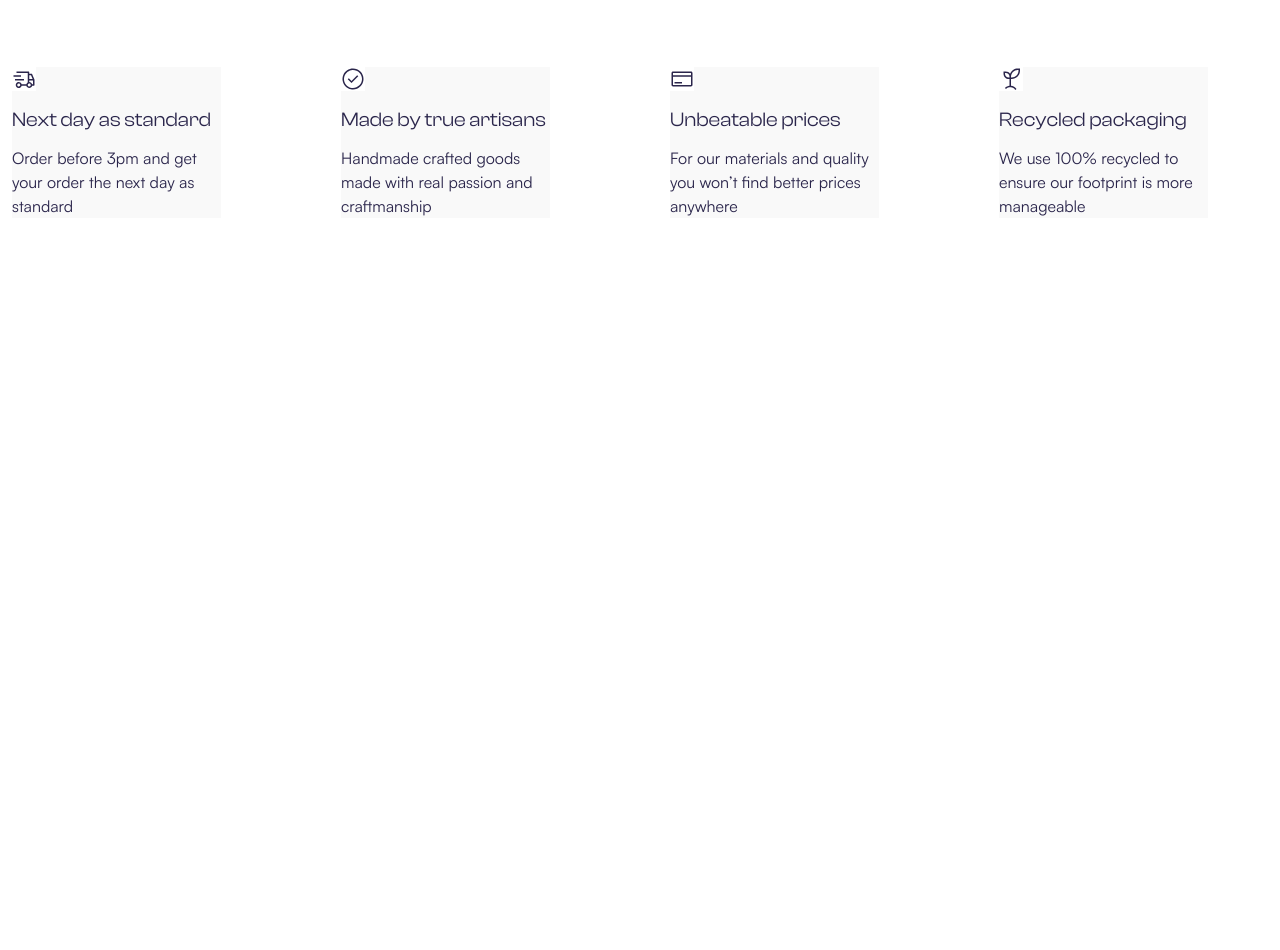
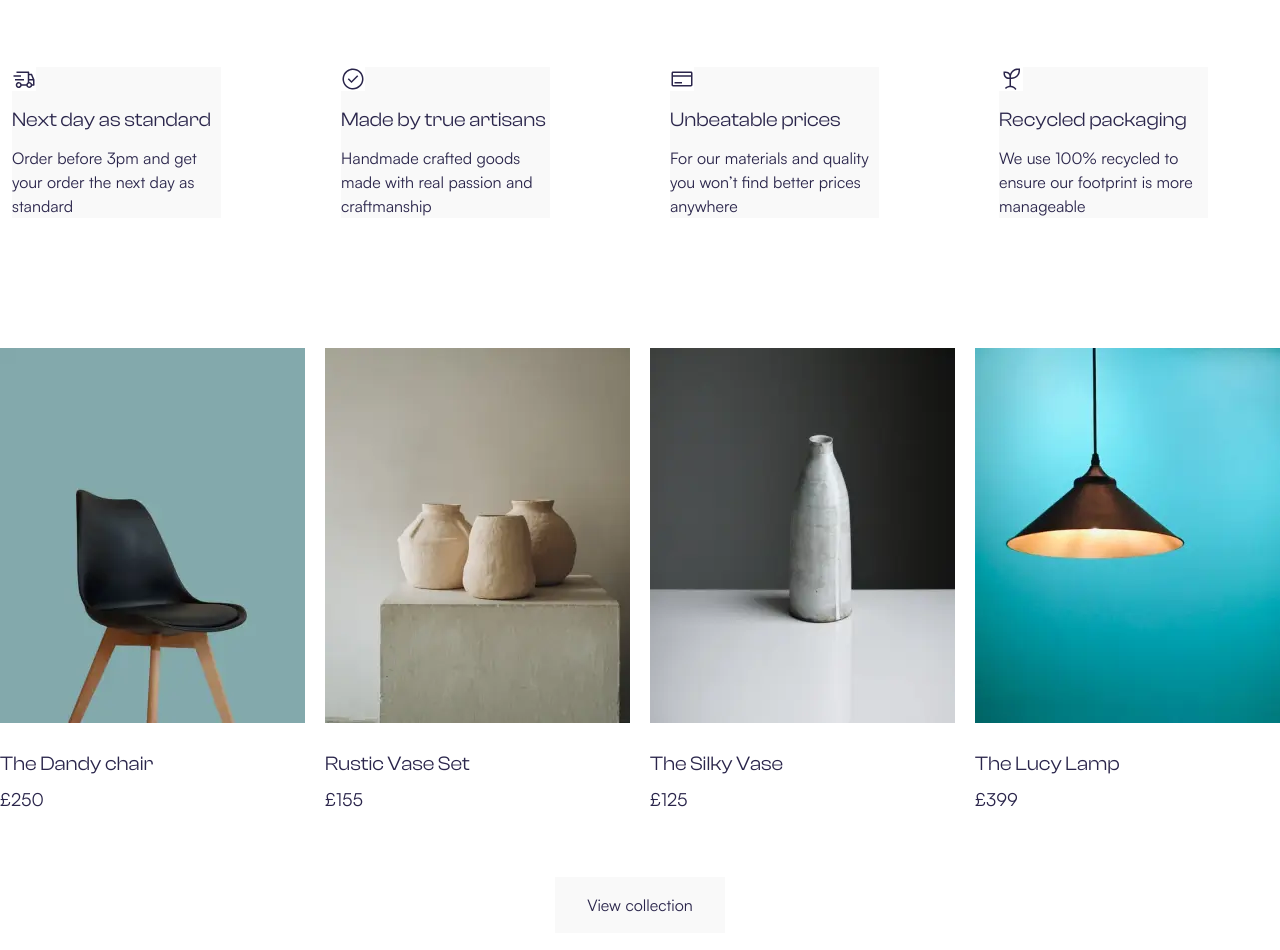
Before and after one commit to fayozMa/Avion, a plain HTML site: page index.html in a window 1280 px wide. Shown: the part 1042-1992 px from the top of the page. Before the commit the page ends 1342 px from the top, so only its background shows below. Drawn offline with Linux system fonts and the light colour scheme.

Commit message:
[ADD] products section

```diff
--- a/index.html
+++ b/index.html
@@ -108,9 +108,43 @@
       <section class="container-xxl product-section">
         <div class="products">
           <div class="products_card">
-
+            <picture>
+              <source srcset="./static/images/webp/black-chair.webp" type="image/webp">  <img src="./static/images/webp/black-chair.webp" alt="black chair in the room">
+            </picture>
+            <div class="content">
+              <h4>The Dandy chair</h4>
+              <p>£250</p>
+            </div>
+          </div>
+          <div class="products_card">
+            <picture>
+              <source srcset="./static/images/webp/historical-stuffs.webp" type="image/webp">  <img src="./static/images/webp/historical-stuffs.webp" alt="historical bowls">
+            </picture>
+            <div class="content">
+              <h4>Rustic Vase Set</h4>
+              <p>£155</p>
+            </div>
+          </div>
+          <div class="products_card">
+            <picture>
+              <source srcset="./static/images/webp/historical-bottle.webp" type="image/webp">  <img src="./static/images/webp/historical-bottle.webp" alt="historical-bottle">
+            </picture>
+            <div class="content">
+              <h4>The Silky Vase</h4>
+              <p>£125</p>
+            </div>
+          </div>
+          <div class="products_card">
+            <picture>
+              <source srcset="./static/images/webp/lamp.webp" type="image/webp">  <img src="./static/images/webp/lamp.webp" alt="lamp">
+            </picture>
+            <div class="content">
+              <h4>The Lucy Lamp</h4>
+              <p>£399</p>
+            </div>
           </div>
         </div>
+        <button>View collection</button>
       </section>
     </main>
     <script src="./bootstrap-5.3.3-dist/js/bootstrap.bundle.min.js"></script>
--- a/sass/pages/_home.scss
+++ b/sass/pages/_home.scss
@@ -44,7 +44,7 @@
   }
 }
 .our-brand-differenses {
-    padding-bottom : 82px;
+  padding-bottom: 130px;
   .title {
     font-family: Clash Display;
     font-size: 24px;
@@ -59,11 +59,11 @@
     display: flex;
     gap: 120px;
     .differense {
-        width: 209px;
-        height: Hug(148px);
-        gap: 12px;
-        background-color: $light-gray;
-      h4{
+      width: 209px;
+      height: Hug(148px);
+      gap: 12px;
+      background-color: $light-gray;
+      h4 {
         //styleName: Headings / H4;
         font-family: Clash Display;
         font-size: 20px;
@@ -81,8 +81,56 @@
         font-weight: 400;
         line-height: 24px;
         text-align: left;
-        color:$dark-primary;
+        color: $dark-primary;
       }
     }
   }
 }
+.products {
+  display: flex;
+  gap: 20px;
+}
+.products_card {
+  picture {
+    margin-bottom: 24px;
+  }
+  .content {
+    margin-top: 24px;
+    h4 {
+      font-family: Clash Display;
+      font-size: 20px;
+      font-weight: 400;
+      line-height: 28px;
+      text-align: left;
+      color: $dark-primary;
+    }
+    p {
+      font-family: Satoshi;
+      font-size: 18px;
+      font-weight: 400;
+      line-height: 27px;
+      text-align: left;
+      color: $dark-primary;
+      margin-top: 8px;
+    }
+  }
+}
+.product-section {
+  display: flex;
+  flex-direction: column;
+  align-items: center;
+  button{
+  font-family: Satoshi;
+  font-size: 16px;
+  font-weight: 400;
+  line-height: 24px;
+  text-align: left;
+  color: $dark-primary;
+  border: 0px;
+  background-color: $light-gray;
+  margin-top: 64px;
+  padding: 16px 32px;
+  margin-bottom: 40px;
+  }
+
+}
```
Also changed, not shown: css/style.css, css/style.min.css, 2 other files.
